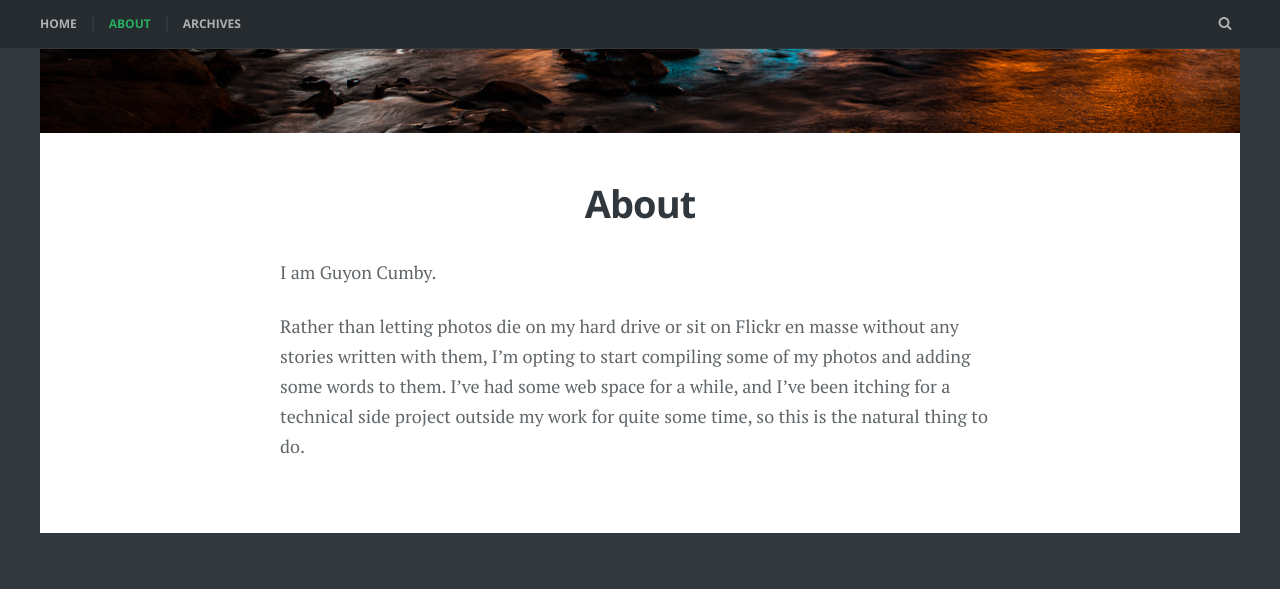
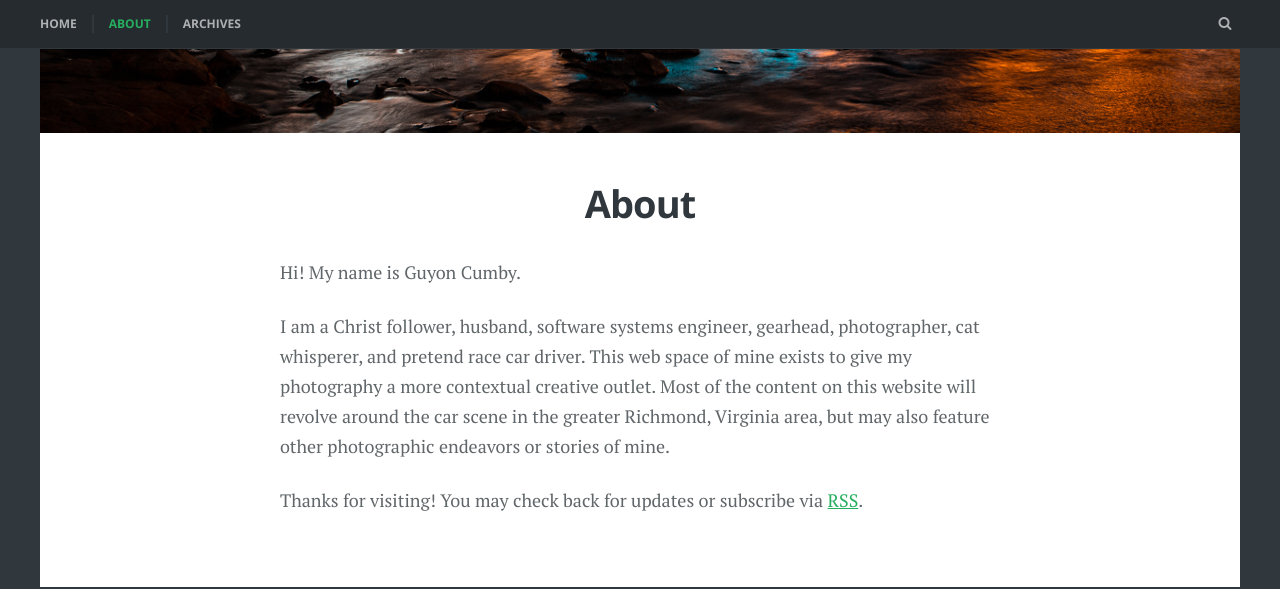
Before and after one commit to gkubed/gkubed.github.io, a Jekyll site: the page built from about.md, in a window 1280 px wide and 900 px high, scrolled down 542 px, cut to the strip 0-589 px from the top of the window. Built offline with Jekyll 4.4.1, drawn with Linux system fonts in a browser that asks for light colours; some web fonts are replaced.

Commit message:
Update about.md to be 20% less bland

```diff
--- a/about.md
+++ b/about.md
@@ -5,6 +5,8 @@
 featured_image: aboutPage.jpg
 ---
 
-I am Guyon Cumby.
+Hi! My name is Guyon Cumby.
 
-Rather than letting photos die on my hard drive or sit on Flickr en masse without any stories written with them, I'm opting to start compiling some of my photos and adding some words to them. I've had some web space for a while, and I've been itching for a technical side project outside my work for quite some time, so this is the natural thing to do.
+I am a Christ follower, husband, software systems engineer, gearhead, photographer, cat whisperer, and pretend race car driver. This web space of mine exists to give my photography a more contextual creative outlet. Most of the content on this website will revolve around the car scene in the greater Richmond, Virginia area, but may also feature other photographic endeavors or stories of mine.
+
+Thanks for visiting! You may check back for updates or subscribe via [RSS](https://gkubed.com/feed.xml).
```
